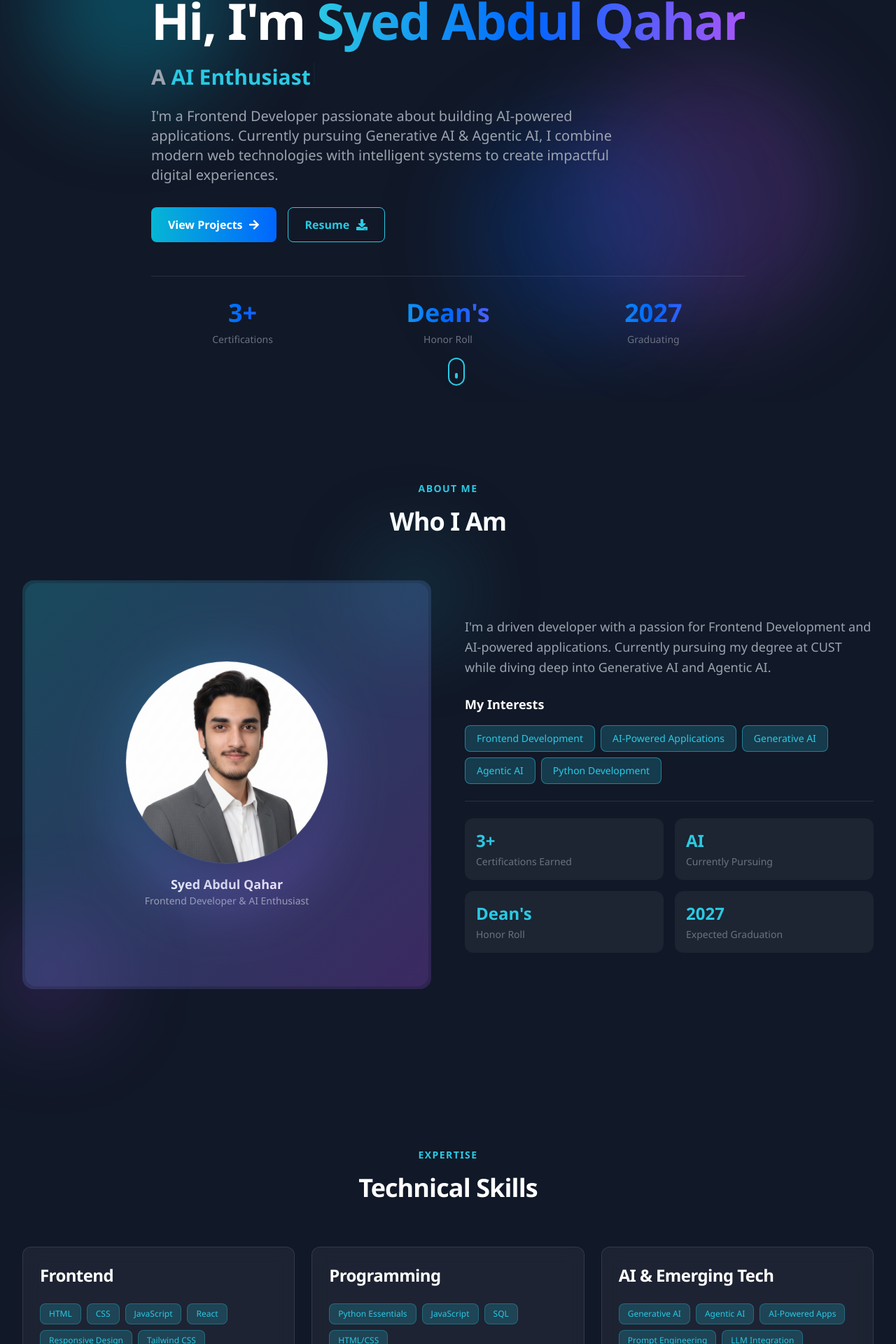
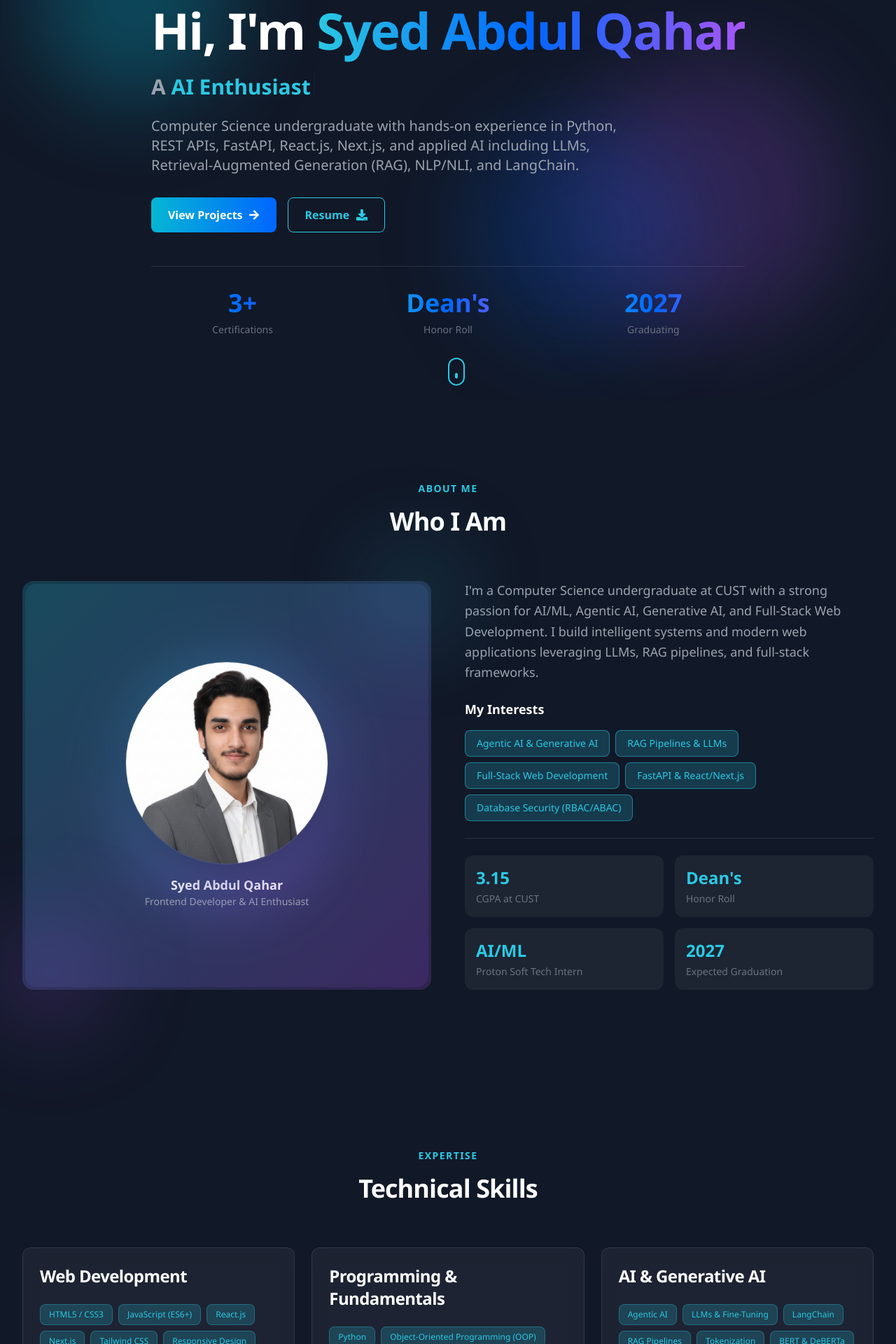
Before and after one commit to syedabdulqahar/Syed-Abdul-Qahar-Portfolio, a React (Vite) app: page / in a window 1280 px wide. Shown: the part 307-2227 px from the top of the page at 70% size. Built offline with nearby package versions, Linux system fonts and the light colour scheme.

Commit message:
version 1

```diff
--- a/src/components/sections/Education.jsx
+++ b/src/components/sections/Education.jsx
@@ -1,7 +1,36 @@
 import { motion } from 'framer-motion';
-import { FaGraduationCap } from 'react-icons/fa';
+import { FaGraduationCap, FaSchool } from 'react-icons/fa';
+import { FaBuildingColumns } from 'react-icons/fa6';
 import { educationData, certificatesData } from '../../data/portfolio';
 import { staggerContainer, staggerItem } from '../../utils/animations';
+
+const getEducationIconConfig = (level) => {
+  switch (level?.toLowerCase()) {
+    case 'matriculation':
+    case 'school':
+      return {
+        icon: <FaSchool className="text-3xl text-emerald-400" />,
+        badgeBg: 'bg-emerald-500/10 border-emerald-500/30 group-hover:border-emerald-400',
+        label: 'School',
+      };
+    case 'intermediate':
+    case 'highschool':
+    case 'higher_school':
+      return {
+        icon: <FaBuildingColumns className="text-3xl text-purple-400" />,
+        badgeBg: 'bg-purple-500/10 border-purple-500/30 group-hover:border-purple-400',
+        label: 'Higher School',
+      };
+    case 'university':
+    case 'degree':
+    default:
+      return {
+        icon: <FaGraduationCap className="text-3xl text-cyan-400" />,
+        badgeBg: 'bg-cyan-500/10 border-cyan-500/30 group-hover:border-cyan-400',
+        label: 'University / Degree',
+      };
+  }
+};
 
 const Education = () => {
   return (
@@ -29,7 +58,7 @@ const Education = () => {
             className="text-2xl font-bold text-white mb-8 flex items-center gap-3"
           >
             <FaGraduationCap className="text-cyan-400" />
-            Education
+            Education History
           </motion.h3>
 
           <motion.div
@@ -39,12 +68,14 @@ const Education = () => {
             viewport={{ once: true }}
             className="grid md:grid-cols-2 lg:grid-cols-3 gap-6"
           >
-            {educationData.map((edu, index) => (
+            {educationData.map((edu, index) => {
+              const iconConfig = getEducationIconConfig(edu.level);
+              return (
                 <motion.div
                   key={index}
                   variants={staggerItem}
                   whileHover={{ y: -8 }}
-                className="card-glass card-hover group relative overflow-hidden"
+                  className="card-glass card-hover group relative overflow-hidden flex flex-col justify-between"
                 >
                   {/* Gradient Background on Hover */}
                   <motion.div
@@ -53,9 +84,15 @@ const Education = () => {
                     className="absolute inset-0 bg-gradient-to-br from-cyan-400/10 to-purple-500/10 -z-10"
                   />
 
-                {/* Icon */}
-                <div className="text-5xl mb-4 opacity-60 group-hover:opacity-100 transition-opacity">
-                  🎓
+                  <div>
+                    {/* Level Icon Badge */}
+                    <div className="flex items-center justify-between mb-4">
+                      <div className={`p-3.5 rounded-xl border backdrop-blur-md transition-all duration-300 ${iconConfig.badgeBg}`}>
+                        {iconConfig.icon}
+                      </div>
+                      <span className="text-xs font-semibold px-2.5 py-1 rounded-full bg-white/5 border border-white/10 text-gray-400">
+                        {iconConfig.label}
+                      </span>
                     </div>
 
                     {/* Content */}
@@ -65,11 +102,13 @@ const Education = () => {
 
                     <p className="text-cyan-400 text-sm font-semibold mb-2">{edu.school}</p>
 
-                <p className="text-gray-500 text-sm mb-3">{edu.year}</p>
+                    <p className="text-gray-500 text-sm mb-3 font-mono">{edu.year}</p>
 
                     <p className="text-gray-400 text-sm leading-relaxed">{edu.description}</p>
+                  </div>
                 </motion.div>
-            ))}
+              );
+            })}
           </motion.div>
         </div>
 
--- a/src/components/sections/Experience.jsx
+++ b/src/components/sections/Experience.jsx
@@ -1,5 +1,5 @@
 import { motion } from 'framer-motion';
-import { experienceData } from '../../data/portfolio';
+import { experienceData, personalInfo } from '../../data/portfolio';
 import { staggerContainer, staggerItem } from '../../utils/animations';
 
 const Experience = () => {
@@ -109,7 +109,8 @@ const Experience = () => {
         >
           <p className="text-gray-400 mb-6">Looking for more details about my professional journey?</p>
           <motion.a
-            href="#"
+            href={personalInfo.resume}
+            download="Syed Abdul Qahar (CV).pdf"
             whileHover={{ scale: 1.05 }}
             whileTap={{ scale: 0.95 }}
             className="inline-block px-6 py-3 rounded-lg bg-cyan-400/20 border border-cyan-400/50 text-cyan-400 font-semibold hover:bg-cyan-400/30 transition-all"
--- a/src/data/portfolio.js
+++ b/src/data/portfolio.js
@@ -1,228 +1,222 @@
 // Portfolio personal data - easily editable
 export const personalInfo = {
   name: "Syed Abdul Qahar",
-  title: "Frontend Developer & AI Enthusiast",
-  tagline: "Crafting intelligent, beautiful web experiences powered by AI",
+  title: "Computer Science Undergraduate & AI Developer",
+  tagline: "Building Agentic AI, Generative AI & Full-Stack Web Applications",
   description:
-    "I'm a Frontend Developer passionate about building AI-powered applications. Currently pursuing Generative AI & Agentic AI, I combine modern web technologies with intelligent systems to create impactful digital experiences.",
+    "Computer Science undergraduate with hands-on experience in Python, REST APIs, FastAPI, React.js, Next.js, and applied AI including LLMs, Retrieval-Augmented Generation (RAG), NLP/NLI, and LangChain.",
   email: "syedabdulqahar2004@gmail.com",
-  location: "Islamabad, Pakistan",
+  phone: "+92-337-7315705",
+  location: "Rawalpindi/Islamabad, Pakistan",
   resume: "/Syed Abdul Qahar (CV).pdf",
 };
 
 export const aboutData = {
   intro:
-    "I'm a driven developer with a passion for Frontend Development and AI-powered applications. Currently pursuing my degree at CUST while diving deep into Generative AI and Agentic AI.",
+    "I'm a Computer Science undergraduate at CUST with a strong passion for AI/ML, Agentic AI, Generative AI, and Full-Stack Web Development. I build intelligent systems and modern web applications leveraging LLMs, RAG pipelines, and full-stack frameworks.",
   interests: [
-    "Frontend Development",
-    "AI-Powered Applications",
-    "Generative AI",
-    "Agentic AI",
-    "Python Development",
+    "Agentic AI & Generative AI",
+    "RAG Pipelines & LLMs",
+    "Full-Stack Web Development",
+    "FastAPI & React/Next.js",
+    "Database Security (RBAC/ABAC)",
   ],
   highlights: [
-    { label: "3+", description: "Certifications Earned" },
-    { label: "AI", description: "Currently Pursuing" },
+    { label: "3.15", description: "CGPA at CUST" },
     { label: "Dean's", description: "Honor Roll" },
+    { label: "AI/ML", description: "Proton Soft Tech Intern" },
     { label: "2027", description: "Expected Graduation" },
   ],
 };
 
 export const skillsData = {
   frontend: {
-    title: "Frontend",
+    title: "Web Development",
     skills: [
-      "HTML",
-      "CSS",
-      "JavaScript",
-      "React",
+      "HTML5 / CSS3",
+      "JavaScript (ES6+)",
+      "React.js",
+      "Next.js",
+      "Tailwind CSS",
       "Responsive Design",
-      "Tailwind CSS",
     ],
   },
   programming: {
-    title: "Programming",
-    skills: ["Python Essentials", "JavaScript", "SQL", "HTML/CSS"],
+    title: "Programming & Fundamentals",
+    skills: [
+      "Python",
+      "Object-Oriented Programming (OOP)",
+      "Data Structures & Algorithms (DSA)",
+      "Error Handling",
+      "SQL",
+    ],
   },
   ai: {
-    title: "AI & Emerging Tech",
+    title: "AI & Generative AI",
     skills: [
-      "Generative AI",
       "Agentic AI",
-      "AI-Powered Apps",
-      "Prompt Engineering",
-      "LLM Integration",
-      "OpenAI API",
+      "LLMs & Fine-Tuning",
+      "LangChain",
+      "RAG Pipelines",
+      "Tokenization",
+      "BERT & DeBERTa",
+      "ChromaDB",
+    ],
+  },
+  backend: {
+    title: "Backend & Security",
+    skills: [
+      "REST APIs",
+      "FastAPI",
+      "Node.js & Express.js",
+      "PostgreSQL",
+      "JWT Authentication & bcrypt",
+      "RBAC / ABAC Control",
     ],
   },
   tools: {
-    title: "Tools & Platforms",
-    skills: ["Git", "GitHub", "VS Code", "Vite", "npm", "Vercel"],
-  },
-  ideModels: {
-    title: "IDE and Models I Use",
-    skills: ["Antigravity", "Cursor", "Darwin", "Github Copilot", "Claude"],
+    title: "Tools & Deployment",
+    skills: ["Git & GitHub", "Vercel & Netlify", "Cursor", "Claude", "ChatGPT"],
   },
 };
 
 export const techStackData = [
   { name: "React", category: "Frontend", icon: "FaReact" },
+  { name: "Next.js", category: "Framework", icon: "SiVite" },
+  { name: "Python", category: "Language", icon: "SiPython" },
+  { name: "FastAPI", category: "Backend", icon: "SiVite" },
   { name: "JavaScript", category: "Language", icon: "SiJavascript" },
-  { name: "Python", category: "Language", icon: "SiPython" },
   { name: "Tailwind CSS", category: "Styling", icon: "SiTailwindcss" },
-  { name: "HTML5", category: "Markup", icon: "FaHtml5" },
-  { name: "CSS3", category: "Styling", icon: "FaCss3Alt" },
+  { name: "PostgreSQL", category: "Database", icon: "SiVercel" },
+  { name: "ChromaDB", category: "Vector DB", icon: "TbBrandOpenai" },
   { name: "Git", category: "Tools", icon: "FaGit" },
   { name: "GitHub", category: "Platform", icon: "FaGithub" },
-  { name: "Vite", category: "Bundler", icon: "SiVite" },
-  { name: "OpenAI", category: "AI", icon: "TbBrandOpenai" },
-  { name: "VS Code", category: "IDE", icon: "TbBrandVscode" },
   { name: "Vercel", category: "Deployment", icon: "SiVercel" },
 ];
 
 export const projectsData = [
   {
     id: 1,
-    title: "PAK LAW AI",
+    title: "PakLawAI — Legal Consistency Checker",
     description:
-      "An AI-powered legal assistance platform tailored for Pakistani law.",
+      "An AI-powered legal consistency checker identifying contradictions across Pakistani statutes.",
     longDescription:
-      "A comprehensive full-stack application leveraging Artificial Intelligence to provide legal insights, document analysis, and guidance based on Pakistani law.",
+      "Built an AI-powered legal consistency checker using Next.js, FastAPI, and PostgreSQL. Designed a Retrieval-Augmented Generation (RAG) pipeline with ChromaDB for semantic search over legal text and applied NLP/NLI techniques to detect logical inconsistencies between legal clauses.",
     image: "/projects/portfolio.jpg",
     category: "Full Stack AI Apps",
-    technologies: ["React", "Node.js", "AI/LLMs"],
-    features: ["AI legal assistant", "Document analysis", "Interactive UI"],
+    technologies: ["Next.js", "FastAPI", "PostgreSQL", "ChromaDB", "RAG / NLP"],
+    features: ["AI Legal Checker", "RAG Pipeline with ChromaDB", "NLP/NLI Inconsistency Detection"],
     link: "https://www.github.com/syedabdulqahar",
     demo: "",
   },
   {
     id: 2,
-    title: "Secure Company Portal",
+    title: "RBAC/ABAC Access Control System",
     description:
-      "A secure resource portal for company employees and management.",
+      "A database security system implementing granular Role-Based and Attribute-Based Access Control.",
     longDescription:
-      "A full-stack enterprise solution providing a secure and efficient way for company staff to manage resources, documents, and internal communications.",
+      "Implemented Role-Based and Attribute-Based Access Control (RBAC/ABAC) in PostgreSQL and Python. Designed database-level security policies to enforce granular, attribute-driven permissions.",
     image: "/projects/portfolio.jpg",
-    category: "Full Stack AI Apps",
-    technologies: ["React", "Security", "Authentication"],
-    features: ["Secure login", "Resource management", "Dashboard analytics"],
+    category: "Security & Database",
+    technologies: ["Python", "PostgreSQL", "RBAC/ABAC", "Security Policies"],
+    features: ["Granular RBAC/ABAC", "PostgreSQL Security Policies", "Attribute-driven Permissions"],
     link: "https://github.com/syedabdulqahar/Secure-Company-Resource-Portal",
     demo: "https://www.linkedin.com/feed/update/urn:li:activity:7480929570968498176/",
   },
   {
     id: 3,
-    title: "Restaurant Website",
+    title: "Hungry Pizza",
     description:
-      "An AI-enhanced modern restaurant platform for food ordering and display.",
+      "End-to-end UI/UX & web application for a restaurant ordering platform delivered to a real client.",
     longDescription:
-      "A visually appealing frontend application for a restaurant, featuring an interactive menu, dynamic UI, and AI-driven recommendations.",
+      "Designed and built the end-to-end UI/UX for a freelance restaurant ordering website delivered to a real client, featuring interactive menu, ordering flow, and responsive layout.",
     image: "/projects/portfolio.jpg",
-    category: "AI-Powered Frontend",
-    technologies: ["React", "Tailwind CSS", "AI Integration"],
-    features: ["Interactive menu", "Modern UI/UX", "Responsive design"],
+    category: "Frontend & UI/UX",
+    technologies: ["React", "Tailwind CSS", "UI/UX"],
+    features: ["Interactive menu", "Client project UI/UX", "Responsive design"],
     link: "",
     demo: "https://hungry-pizza-hub.lovable.app",
   },
   {
     id: 4,
-    title: "Weather App",
+    title: "Instagram Clone",
     description:
-      "A dynamic weather forecasting application providing real-time data.",
+      "Pixel-accurate feed, post, and profile interface replicating platform UX patterns using React.js.",
     longDescription:
-      "A frontend web application that fetches and displays real-time weather data based on user location or searched cities, featuring a clean and intuitive interface.",
-    image: "/projects/portfolio.jpg",
-    category: "AI-Powered Frontend",
-    technologies: ["React", "API Integration", "CSS"],
-    features: [
-      "Real-time weather data",
-      "Location-based forecast",
-      "Search functionality",
-    ],
-    link: "https://github.com/syedabdulqahar/WeatherApp",
-    demo: "https://weather-app-eight-fawn-25.vercel.app",
-  },
-  {
-    id: 5,
-    title: "Instagram Clone",
-    description: "A frontend clone of Instagram's web interface.",
-    longDescription:
-      "A faithful recreation of the Instagram UI using React, demonstrating proficiency in complex layout design, component structure, and responsive styling.",
+      "Recreated Instagram's web interface with a pixel-accurate feed, stories, profile pages, and responsive layout using React.js.",
     image: "/projects/portfolio.jpg",
     category: "Frontend",
-    technologies: ["React", "CSS", "UI/UX"],
-    features: ["Feed layout", "Story UI", "Responsive design"],
+    technologies: ["React.js", "CSS3", "UI/UX"],
+    features: ["Pixel-accurate Feed", "Profile & Post UI", "Responsive design"],
     link: "https://github.com/syedabdulqahar/Instagram-react-app",
     demo: "https://instagram-react-app-one.vercel.app",
   },
   {
-    id: 6,
-    title: "YouTube Clone",
-    description: "A frontend replica of the YouTube video streaming platform.",
+    id: 5,
+    title: "WhatsApp Web Clone",
+    description:
+      "Real-time messaging UI/UX clone focusing on layout, responsiveness, and interaction design.",
     longDescription:
-      "A detailed frontend clone of YouTube, showcasing video grids, sidebar navigation, and search bar implementations.",
+      "Recreated real-time messaging UI/UX, focusing on chat layout, responsiveness, and interaction design using React.js and ES6.",
     image: "/projects/portfolio.jpg",
     category: "Frontend",
-    technologies: ["React", "CSS", "Video UI"],
-    features: ["Video grid layout", "Sidebar navigation", "Search UI"],
+    technologies: ["React.js", "ES6+", "CSS3"],
+    features: ["Chat Interface UI", "Responsive Layout", "Real-time interaction design"],
     link: "https://github.com/syedabdulqahar/youtube-clone",
     demo: "",
   },
+];
+
+export const experienceData = [
   {
-    id: 7,
-    title: "Rock Paper Scissors",
-    description: "An interactive web-based Rock Paper Scissors game.",
-    longDescription:
-      "A fun and interactive frontend game built with React, featuring state management for score tracking and game logic.",
-    image: "/projects/rps.png",
-    category: "Games",
-    technologies: ["React", "JavaScript", "CSS"],
-    features: ["Interactive gameplay", "Score tracking", "Animations"],
-    link: "https://github.com/syedabdulqahar/Rock-Paper-Scissor-Game",
-    demo: "https://rock-paper-scissor-game-pi-ten.vercel.app",
+    title: "AI/ML Intern",
+    company: "Proton Soft Tech",
+    period: "6 Weeks, 2025",
+    description:
+      "Gained hands-on exposure to AI/ML workflows, including data preprocessing and model evaluation in a professional environment.",
+    responsibilities: [
+      "Collaborated with technical team on applied machine learning tasks.",
+      "Hands-on data preprocessing and ML model evaluation.",
+      "Strengthened practical Python and ML tooling skills.",
+    ],
   },
   {
-    id: 8,
-    title: "Portfolio Website",
+    title: "Volunteer",
+    company: "Islamabad Traffic Police",
+    period: "5 Weeks",
     description:
-      "A modern, animated personal portfolio built with React, Framer Motion, and Tailwind CSS.",
-    longDescription:
-      "Designed and developed a fully responsive portfolio website featuring smooth animations, glassmorphism design, dark mode aesthetics, and interactive sections.",
-    image: "/projects/portfolio.jpg",
-    category: "Frontend",
-    technologies: ["React", "Tailwind CSS", "Framer Motion"],
-    features: [
-      "Smooth scroll animations",
-      "Responsive glassmorphism design",
-      "Interactive contact form",
+      "Assisted in traffic management and public coordination during a 5-week community volunteering program.",
+    responsibilities: [
+      "Public coordination and traffic flow assistance.",
+      "Community engagement and civic volunteer work.",
     ],
-    link: "https://www.github.com/syedabdulqahar",
-    demo: "#",
   },
 ];
 
-export const experienceData = [];
-
 export const educationData = [
   {
-    degree: "Bachelor's Degree (In Progress)",
-    school: "CUST — Capital University of Science & Technology",
-    year: "Expected 2027",
+    level: "university",
+    degree: "Bachelor of Science in Computer Science (BSCS)",
+    school: "Capital University of Science & Technology (CUST), Islamabad",
+    year: "2023 – 2027",
     description:
-      "Pursuing a degree with focus on computer science and AI technologies. Dean's Honor Roll recipient (6th Semester).",
+      "Pursuing BSCS (CGPA: 3.15) with focus on AI/ML, LLMs, Agentic AI, RAG Pipelines, and Full-Stack Development. Recipient of Dean's Honor Roll Certificate.",
   },
   {
-    degree: "Intermediate (HSSC)",
-    school: "PCQC — Punjab College Quaid Campus",
-    year: "2022",
+    level: "intermediate",
+    degree: "Intermediate in Computer Science (ICS)",
+    school: "Punjab Group of Colleges, Quaid Campus",
+    year: "2020 – 2022",
     description:
-      "Completed intermediate education with a strong foundation in science and mathematics.",
+      "Completed intermediate education in Computer Science (Grade: A) with strong foundation in mathematics, physics, and programming.",
   },
   {
+    level: "matriculation",
     degree: "Matriculation (SSC)",
     school: "IIUI School — Gulzar-e-Quaid Campus",
-    year: "2020",
+    year: "2018 – 2020",
     description:
-      "Completed secondary school education with excellent academic performance.",
+      "Completed secondary school education with excellent academic performance in science subjects.",
   },
 ];
 
```
Also changed, not shown: 2 other files (tests, documents, lock files or other folders). Lines whose indentation alone changed are shown as unchanged.
